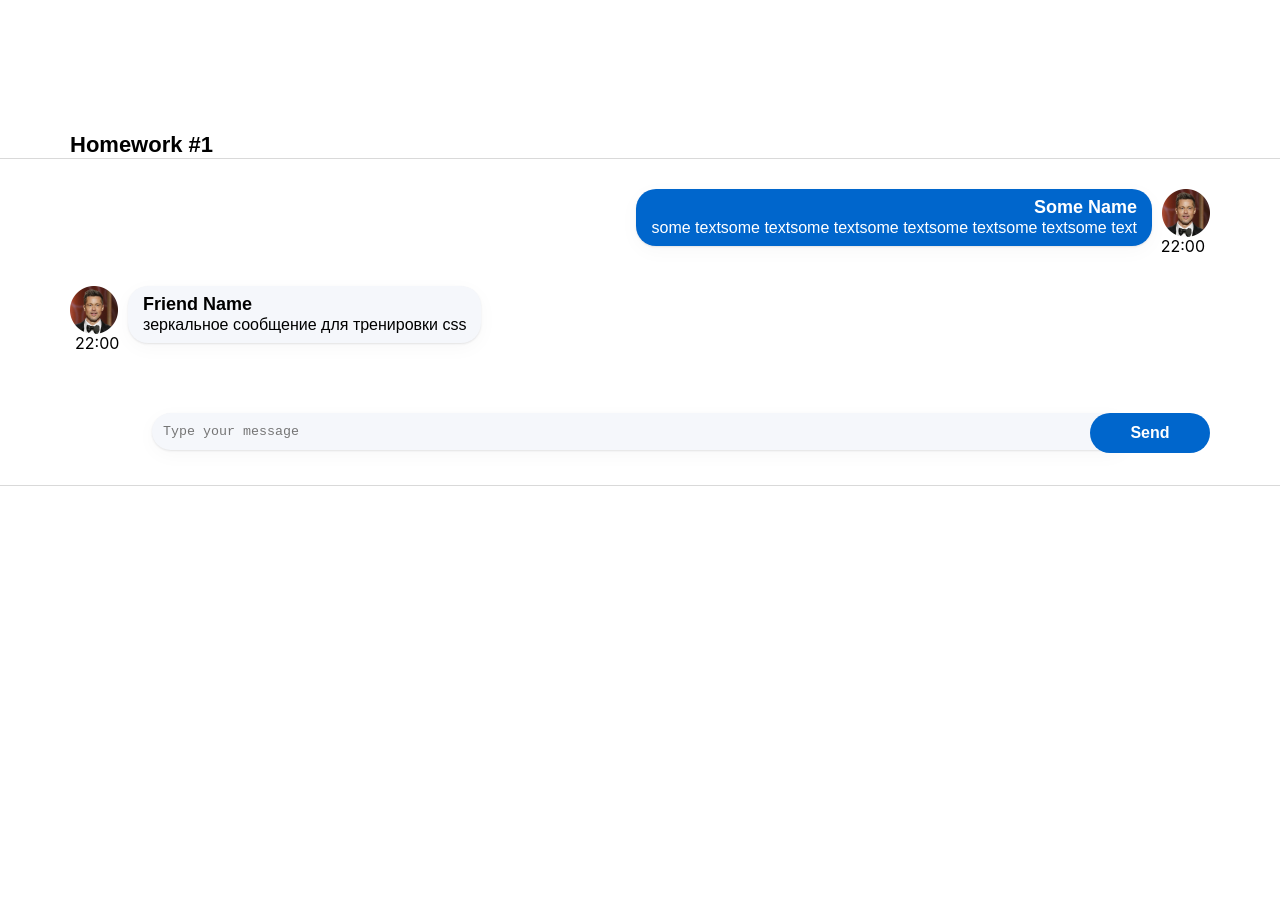
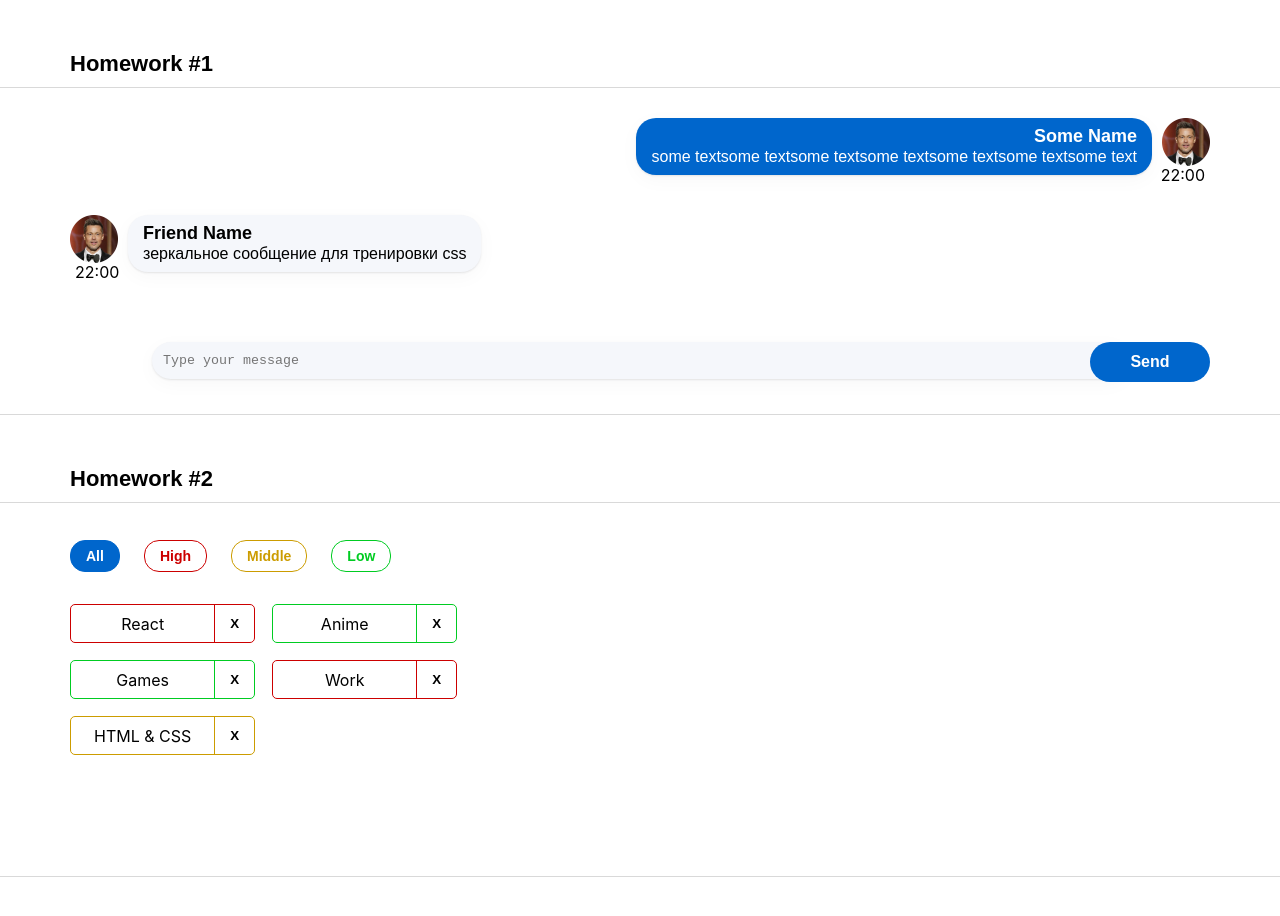
Before and after one commit to DoctorFetus/homeWork, a React (Create React App) app: page / in a window 1280 px wide. Shown: the top 916 px of the page. Before the commit the page ends 800 px from the top, so only its background shows below. Built offline with nearby package versions, Linux system fonts and the light colour scheme.

Commit message:
hw2 + change app.css

```diff
--- a/src/s1-main/App.module.css
+++ b/src/s1-main/App.module.css
@@ -5,16 +5,19 @@
 .hw {
     border-top: 1px #D9D9D9 solid;
     border-bottom: 1px #D9D9D9 solid;
-    margin: 0 auto;
+    margin: 10px auto 50px auto;
+    /*margin-bottom: 50px;*/
+    /*background: black;*/
 
 }
 
 .hwTitle {
-    margin-top: 131px;
+    margin-top: 50px;
     margin-left: 70px;
     font-family: 'Montserrat', sans-serif;
     font-style: normal;
     font-weight: 600;
     font-size: 22px;
     line-height: 27px;
+
 }
--- a/src/s1-main/App.tsx
+++ b/src/s1-main/App.tsx
@@ -1,13 +1,14 @@
 import React from 'react'
 import s from './App.module.css'
 import HW1 from '../s2-homeworks/hw01/HW1'
+import HW2 from "../s2-homeworks/hw02/HW2";
 
 function App() {
     return (
         <div className={s.App}>
             <HW1/>
             {/*раскомментировать по ходу выполнения*/}
-            {/*<HW2/>*/}
+            <HW2/>
             {/*<HW3/>*/}
             {/*<HW4/>*/}
 
--- a/src/s2-homeworks/hw02/HW2.tsx
+++ b/src/s2-homeworks/hw02/HW2.tsx
@@ -17,41 +17,49 @@ import s2 from '../../s1-main/App.module.css'
 * */
 
 // types
-export type AffairPriorityType = any // need to fix any
+export type AffairPriorityType = "all" | "low" | "middle" | "high" // need to fix any
 export type AffairType = {
-    _id: any // need to fix any
-    name: any // need to fix any
+    _id: number // need to fix any
+    name: string     // need to fix any
     priority: AffairPriorityType
 }
 export type FilterType = 'all' | AffairPriorityType
 
 // constants
-const defaultAffairs: any = [ // need to fix any
+const defaultAffairs: Array<AffairType> = [ // need to fix any
     {_id: 1, name: 'React', priority: 'high'}, // студенты могут изменить содержимое name и количество элементов в массиве, ...priority не менять!
-    {_id: 2, name: 'anime', priority: 'low'},
-    {_id: 3, name: 'games', priority: 'low'},
-    {_id: 4, name: 'work', priority: 'high'},
-    {_id: 5, name: 'html & css', priority: 'middle'},
+    {_id: 2, name: 'Anime', priority: 'low'},
+    {_id: 3, name: 'Games', priority: 'low'},
+    {_id: 4, name: 'Work', priority: 'high'},
+    {_id: 5, name: 'HTML & CSS', priority: 'middle'},
 ]
 
 // pure helper functions
-export const filterAffairs = (affairs: any, filter: any): any => { // need to fix any
+export const filterAffairs = (affairs: Array<AffairType>, filter: FilterType): Array<AffairType>=> { // need to fix any
+    switch (filter) {
+        case "low":
+            return affairs.filter(affair => affair.priority === "low")
+        case "middle":
+            return affairs.filter(affair => affair.priority === "middle")
+        case "high":
+            return affairs.filter(affair => affair.priority === "high")
+        default:
+            return affairs
 
+    }
+}
 
-    return affairs // need to fix
-}
-export const deleteAffair = (affairs: any, _id: any): any => { // need to fix any
-
-    return affairs // need to fix
+export const deleteAffair = (affairs: Array<AffairType>, _id: number): Array<AffairType> => { // need to fix any
+    return affairs.filter(affair => affair._id !== _id)
 }
 
 function HW2() {
-    const [affairs, setAffairs] = useState<any>(defaultAffairs) // need to fix any
+    const [affairs, setAffairs] = useState<Array<AffairType>>(defaultAffairs) // need to fix any
     const [filter, setFilter] = useState<FilterType>('all')
 
     const filteredAffairs = filterAffairs(affairs, filter)
-    const deleteAffairCallback = (_id: any) => { // need to fix any
-        // need to fix
+    const deleteAffairCallback = (_id: number) => { // need to fix any
+        setAffairs(deleteAffair(affairs, _id))
     }
 
     return (
--- a/src/s2-homeworks/hw02/affairs/Affairs.module.css
+++ b/src/s2-homeworks/hw02/affairs/Affairs.module.css
@@ -1,3 +1,9 @@
+.container {
+    margin-top: 37px;
+    margin-left: 70px;
+    height: 336px;
+}
+
 .buttonContainer {
     display: flex;
     gap: 24px;
--- a/src/s2-homeworks/hw02/affairs/Affairs.tsx
+++ b/src/s2-homeworks/hw02/affairs/Affairs.tsx
@@ -4,24 +4,24 @@ import {AffairType, FilterType} from '../HW2'
 import s from './Affairs.module.css'
 
 type AffairsPropsType = {
-    data: any // need to fix any
-    setFilter: any
-    deleteAffairCallback: any
+    data: Array<AffairType>
+    setFilter: (filter: FilterType) => void
+    deleteAffairCallback: (id: number) => void
     filter: FilterType
 }
 
 function Affairs(props: AffairsPropsType) {
     const setAll = () => {
-        // need to fix
+        props.setFilter("all")
     }
     const setHigh = () => {
-        // need to fix
+        props.setFilter("high")
     }
     const setMiddle = () => {
-        // need to fix
+        props.setFilter("middle")
     }
     const setLow = () => {
-        // need to fix
+        props.setFilter("low")
     }
 
     const cnAll = s.button + ' ' + s.all + (props.filter === 'all' ? ' ' + s.active : '')
@@ -36,9 +36,9 @@ function Affairs(props: AffairsPropsType) {
             deleteAffairCallback={props.deleteAffairCallback}
         />
     ))
-
+    debugger
     return (
-        <div>
+        <div className={s.container}>
             <div className={s.buttonContainer}>
                 <button
                     id={'hw2-button-all'}
--- a/src/s2-homeworks/hw02/affairs/affair/Affair.tsx
+++ b/src/s2-homeworks/hw02/affairs/affair/Affair.tsx
@@ -6,12 +6,12 @@ import s2 from '../Affairs.module.css'
 type AffairPropsType = {
     // key не нужно типизировать
     affair: AffairType
-    deleteAffairCallback: any // need to fix any
+    deleteAffairCallback: (id: number) => void // need to fix any
 }
 
 function Affair(props: AffairPropsType) {
-    const deleteCallback = () => {
-        // need to fix
+    const deleteCallback = (id: number) => {
+        return () => props.deleteAffairCallback(id)
     }
 
     const nameClass = s.name + ' ' + s2[props.affair.priority]
@@ -25,7 +25,7 @@ function Affair(props: AffairPropsType) {
         >
             <div id={'hw2-name-' + props.affair._id} className={nameClass}>
                 {/*создаёт студент*/}
-
+                {props.affair.name}
                 {/**/}
             </div>
             <div id={'hw2-priority-' + props.affair._id} hidden>
@@ -36,7 +36,7 @@ function Affair(props: AffairPropsType) {
                 id={'hw2-button-delete-' + props.affair._id}
                 className={buttonClass}
                 // need to fix
-
+                onClick={deleteCallback(props.affair._id)}
             >
                 {/*текст кнопки могут изменить студенты*/}
                 X
```
